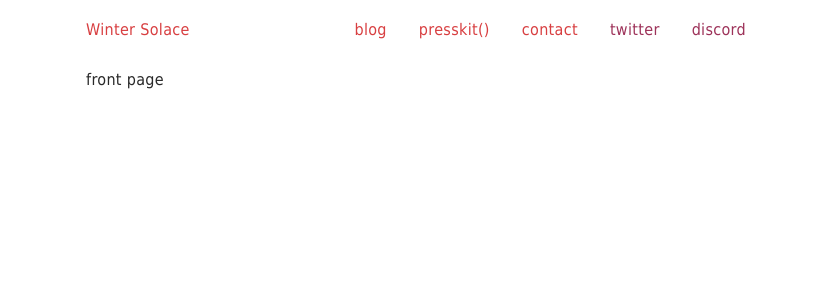
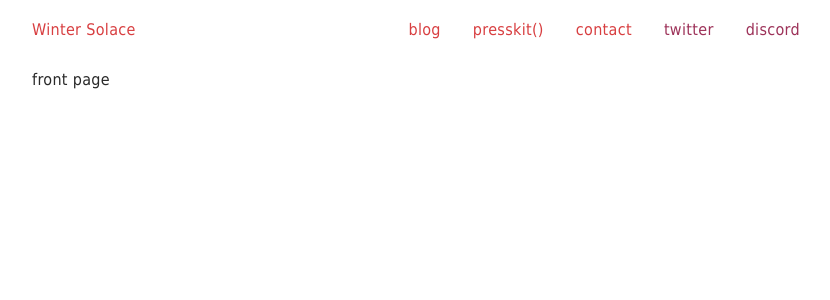
Before and after one commit to BaronBlackmore/Wintercast, a Jekyll site: the page built from index.html, in a window 1280 px wide. Shown: the top 300 px of the page, without its empty margins (224-1054 px from the left). Built offline with Jekyll 4.4.1, drawn with Linux system fonts in a browser that asks for light colours.

Commit message:
change page size cuttofs

```diff
--- a/blog.html
+++ b/blog.html
@@ -17,7 +17,7 @@ layout: default
 					<a href="{{post.url}}"><h5>{{post.id | slice: 12, 100  | replace: '-'  , ' ' | capitalize }}</h5></a>
 					<small>{{ post.date | date: "%-d %B %Y" }}</small>
 					<div class="text-preview">
-						<p>{{ post.content | strip_html | truncate: 200 }}</p>
+						<p>{{ post.content | strip_html | truncate: 250 }}</p>
 						<a class="triangle-link" href="{{post.url}}">►►►</a>
 					</div>
 				</div>
--- a/css/main.css
+++ b/css/main.css
@@ -93,7 +93,7 @@ a:visited{
 }
 
 .center-col{
-	max-width: 660px;
+	max-width: 768px;
 	margin: auto;
 	padding:0 20px;
 }
@@ -154,7 +154,7 @@ a:visited{
 	background-position: center;
 	background-size: cover;
 	background-repeat: no-repeat;
-	flex: 0 0 252px;
+	flex: 0 0 293px;
 }
 
 .post-preview{
@@ -168,7 +168,7 @@ a:visited{
 	background-position: center;
 	background-size: cover;
 	background-repeat: no-repeat;
-	flex: 0 0 252px;
+	flex: 0 0 293px;
 }
 
 .text-preview{
@@ -178,7 +178,7 @@ a:visited{
 .content-preview{
 	display: flex;
 	flex-direction: column;
-	padding-left: 10px;
+	padding-left: 15px;
 }
 
 .triangle-link{
```
